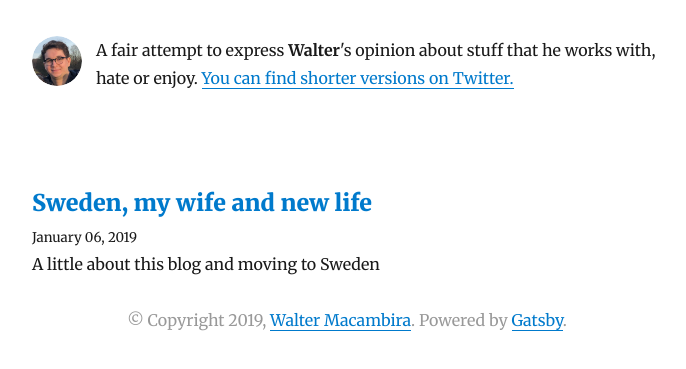
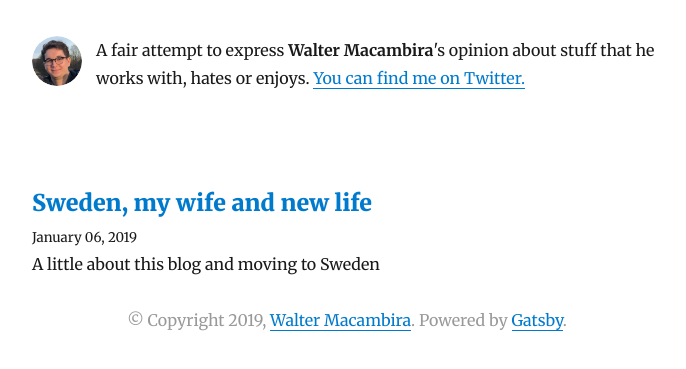
Before and after one commit to wmaca/wmaca.github.io, a Gatsby site: page / in a window 1280 px wide. Shown: the part 171-540 px from the top of the page, without its empty margins (293-979 px from the left). Built offline with nearby package versions, Linux system fonts and the light colour scheme; Gatsby itself is replaced by a stand-in of ours; some packages are replaced by stand-ins of ours.

Commit message:
Fix bio typo and adjust text size

```diff
--- a/gatsby-config.js
+++ b/gatsby-config.js
@@ -2,7 +2,6 @@ module.exports = {
   siteMetadata: {
     title: `walter macambira`,
     author: `Walter Macambira`,
-    authorFirstName: `Walter`,
     description: `My personal blog`,
     siteUrl: `https://blog.macambira.co`,
     social: {
--- a/src/components/bio.js
+++ b/src/components/bio.js
@@ -24,7 +24,6 @@
       site {
         siteMetadata {
           author
-          authorFirstName
           social {
             twitter
           }
@@ -33,7 +32,7 @@
     }
   `)
 
-  const { author, authorFirstName, social } = data.site.siteMetadata
+  const { author, social } = data.site.siteMetadata
   return (
     <div
       style={{
@@ -55,11 +54,11 @@
         }}
       />
       <p>
-        A fair attempt to express <strong>{authorFirstName}</strong>'s opinion
-        about stuff that he works with, hate or enjoy.
+        A fair attempt to express <strong>{author}</strong>'s opinion about
+        stuff that he works with, hates or enjoys.
         {` `}
         <a href={`https://twitter.com/${social.twitter}`}>
-          You can find shorter versions on Twitter.
+          You can find me on Twitter.
         </a>
       </p>
     </div>
```
